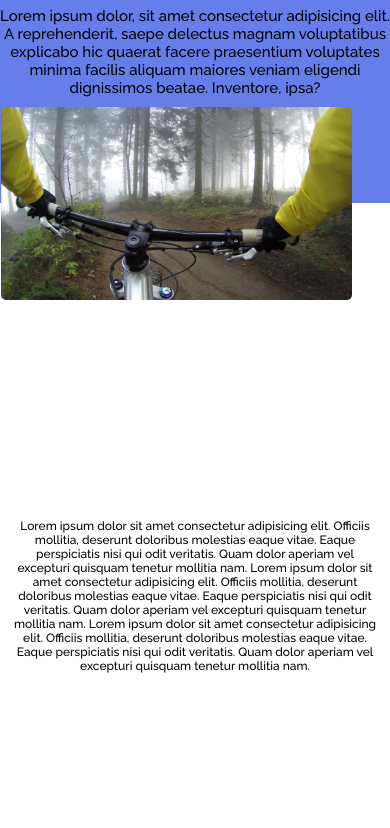
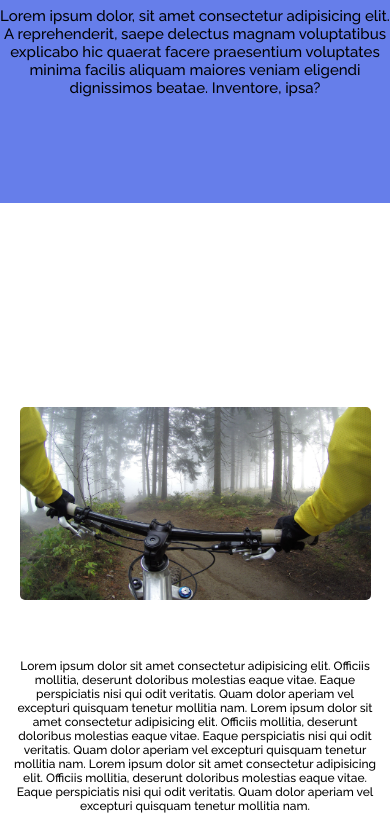
Before and after one commit to eduin21/pagina-youtube-curso, a plain HTML site: page index.html in a window 390 px wide. Shown: the part 1196-2024 px from the top of the page. Drawn offline with Linux system fonts and the light colour scheme.

Commit message:
Add files via upload

```diff
--- a/style.css
+++ b/style.css
@@ -13,6 +13,7 @@
 
 body{
     font-family: 'Raleway', sans-serif;
+    /* overflow: hidden; */
 }
 
 .subtitle{
@@ -460,19 +461,27 @@ body{
 
                     @media screen and (max-width:400px) {
                         .presentacion3{
-                            margin-top: auto;
+                            /* margin-top: auto; */
                             /* background: salmon; */
+                            /* margin-bottom: 5px; */
+                            display: flex;
+                            flex-direction: column;
+
                         }
                         .item_presentacion .img_presentacion3{
-                            /* margin-top: 195px; */
-                            height: auto;
-                            margin-left:1px;
+                            /* margin-top: 395px; */
+                            /* height: auto; */
+                            margin-top: 50px;
+                            margin-left:20px;
                         }
                         .item_presentacion .info_presentacion3{
-                             margin-top: 195px;
+                             /* margin-top: -55px; */
+                             margin-bottom: 80px;
                              font-size: 12px;
                         }
                     }
+
+
 
                /*fin de presentacion3*/
 
```
